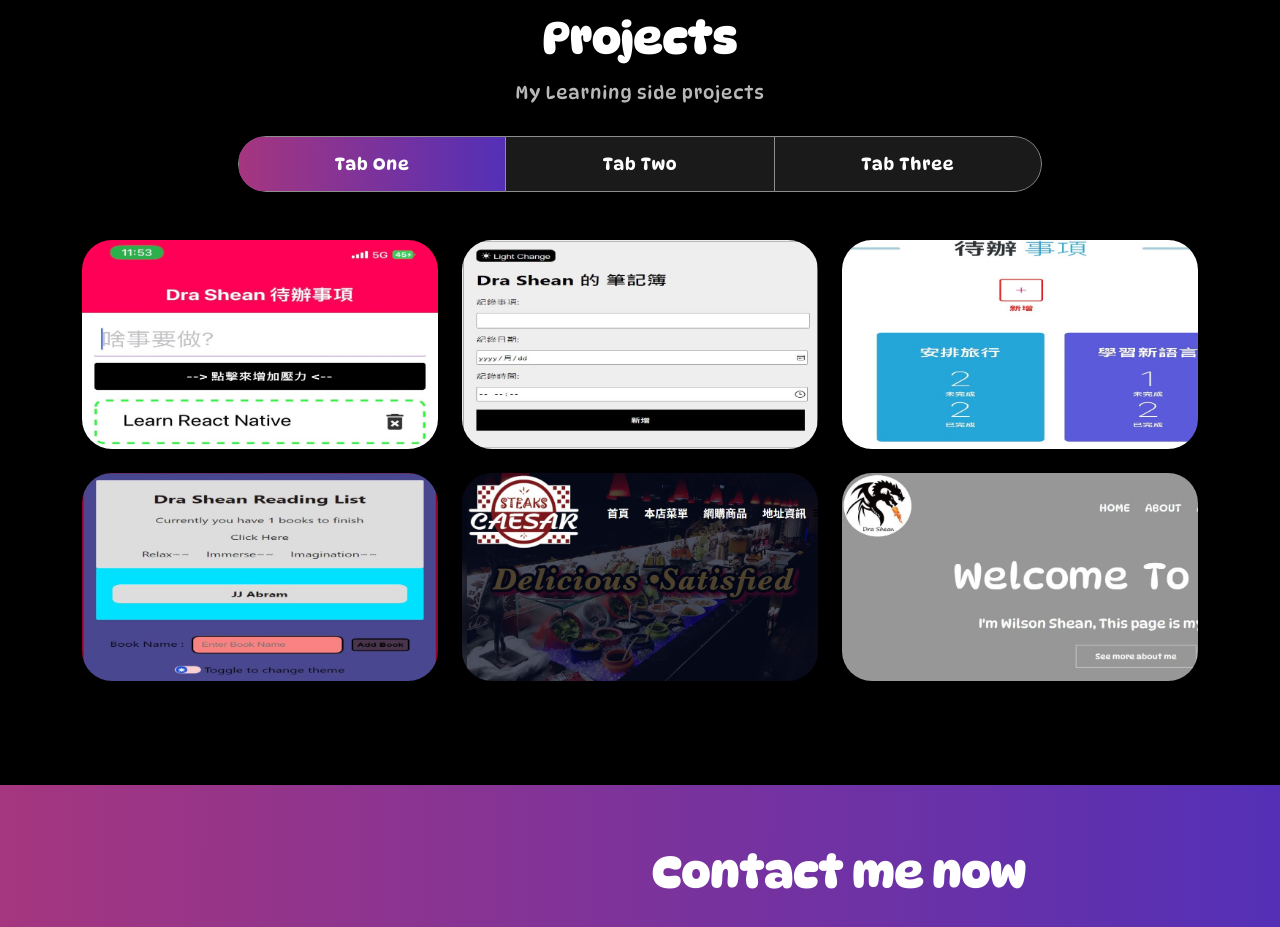
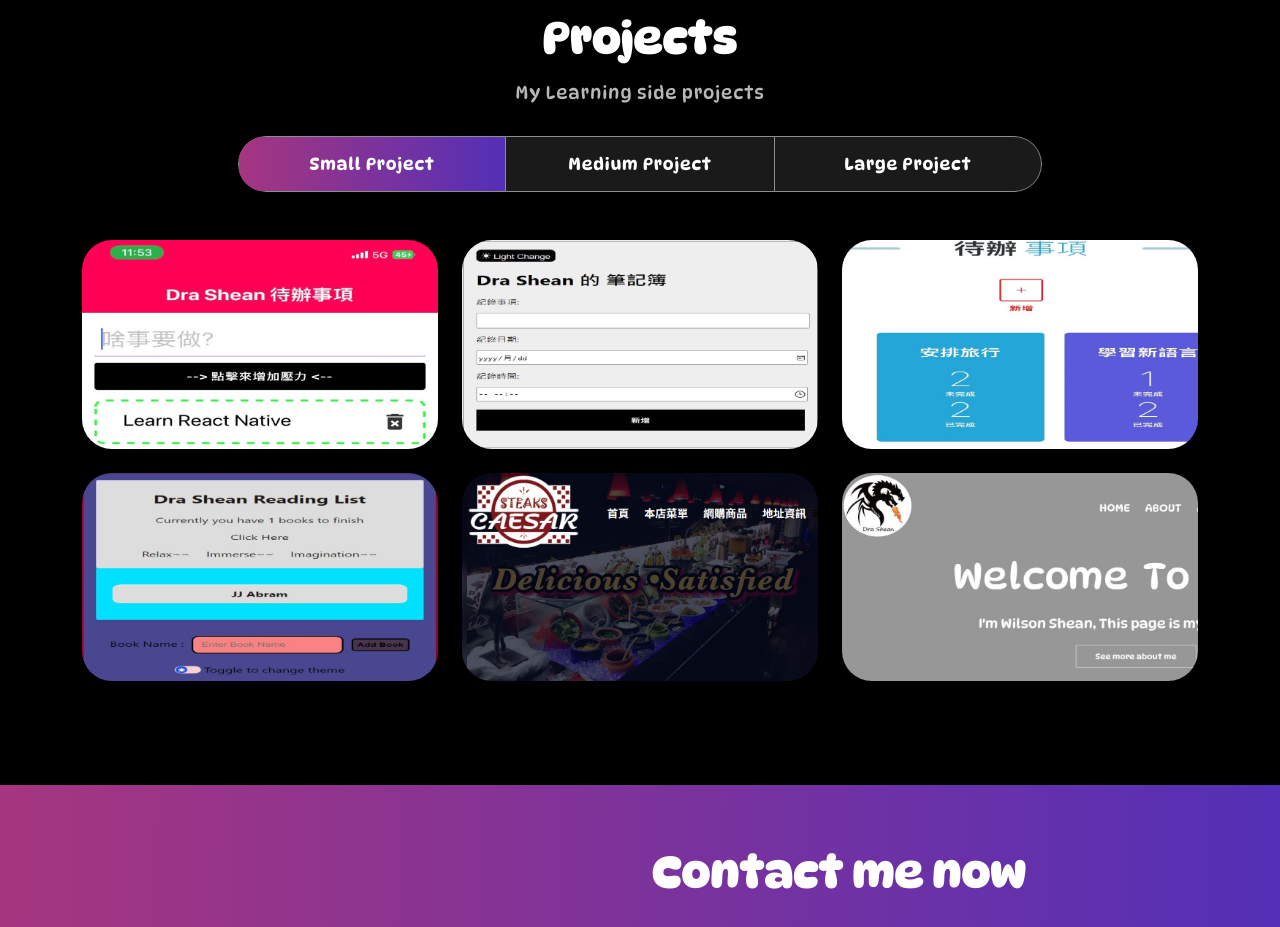
Before and after one commit to Dragonshean/wilsonshean-profolio, a React (Create React App) app: page / in a window 1280 px wide. Shown: the part 1060-1987 px from the top of the page. Built offline with nearby package versions, Linux system fonts and the light colour scheme; a web font is replaced by a local one.

Commit message:
add build

```diff
--- a/package.json
+++ b/package.json
@@ -2,6 +2,7 @@
   "name": "shean-website",
   "version": "0.1.0",
   "private": true,
+  "homepage":"https://dragonshean.github.io/wilsonshean.github.io/",
   "dependencies": {
     "@react-three/fiber": "^8.9.1",
     "@testing-library/jest-dom": "^5.16.5",
@@ -11,6 +12,7 @@
     "bootstrap": "^5.2.3",
     "cors": "^2.8.5",
     "express": "^4.18.2",
+    "gh-pages": "^4.0.0",
     "nodemailer": "^6.8.0",
     "react": "^18.2.0",
     "react-bootstrap": "^2.7.0",
@@ -25,7 +27,9 @@
     "start": "react-scripts start",
     "build": "react-scripts build",
     "test": "react-scripts test",
-    "eject": "react-scripts eject"
+    "eject": "react-scripts eject",
+    "predeploy":"npm run build",
+    "deploy":"gh-pages -d build"
   },
   "eslintConfig": {
     "extends": [
--- a/src/components/Contact.js
+++ b/src/components/Contact.js
@@ -61,7 +61,7 @@ export const Contact = () => {
     }
 
   return (
-    <section className='contact' id='connect'>
+    <section className='contact' id='contact'>
         <Container>
             <Row className='align-items-center'>
                 <Col md={6}>
--- a/src/components/Projects.js
+++ b/src/components/Projects.js
@@ -55,7 +55,7 @@ export const Projects = () => {
     },
   ];
   return (
-    <section className="project" id="project">
+    <section className="project" id="projects">
       <Container>
         <Row>
           <Col>
@@ -64,13 +64,13 @@ export const Projects = () => {
             <TabContainer id="projects-tabs" defaultActiveKey="first">
               <Nav variant="pills" className="nav-pills mb-5 justify-content-center align-items-center" id="pills-tab">
                 <Nav.Item>
-                  <Nav.Link eventKey="first">Tab One</Nav.Link>
+                  <Nav.Link eventKey="first">Small Project</Nav.Link>
                 </Nav.Item>
                 <Nav.Item>
-                  <Nav.Link eventKey="second">Tab Two</Nav.Link>
+                  <Nav.Link eventKey="second">Medium Project</Nav.Link>
                 </Nav.Item>
                 <Nav.Item>
-                  <Nav.Link eventKey="third">Tab Three</Nav.Link>
+                  <Nav.Link eventKey="third">Large Project</Nav.Link>
                 </Nav.Item>
               </Nav>
               <Tab.Content>
```
Also changed, not shown: public/index.html (+0 -17 lines), 2 other files (tests, documents, lock files or other folders).
